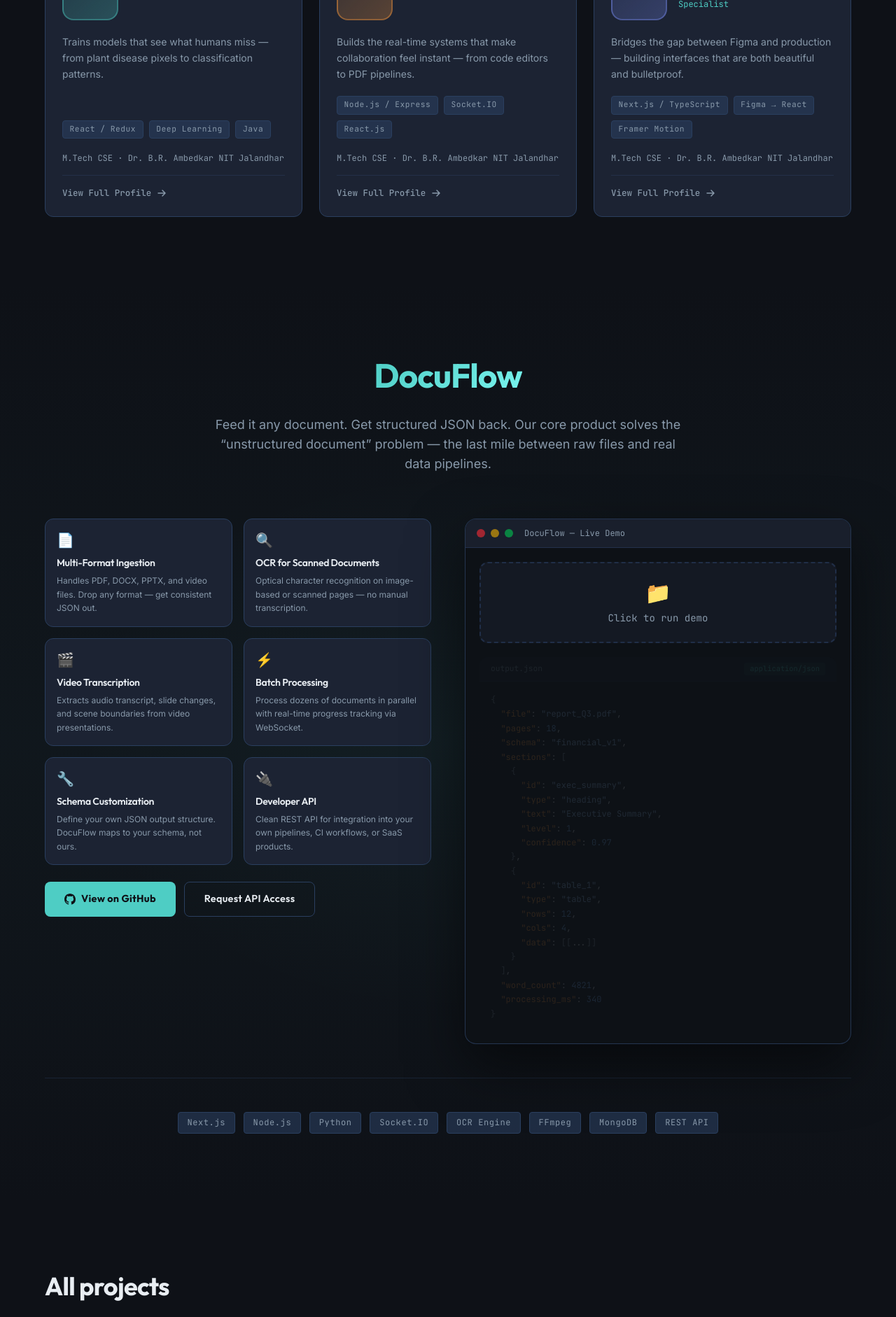
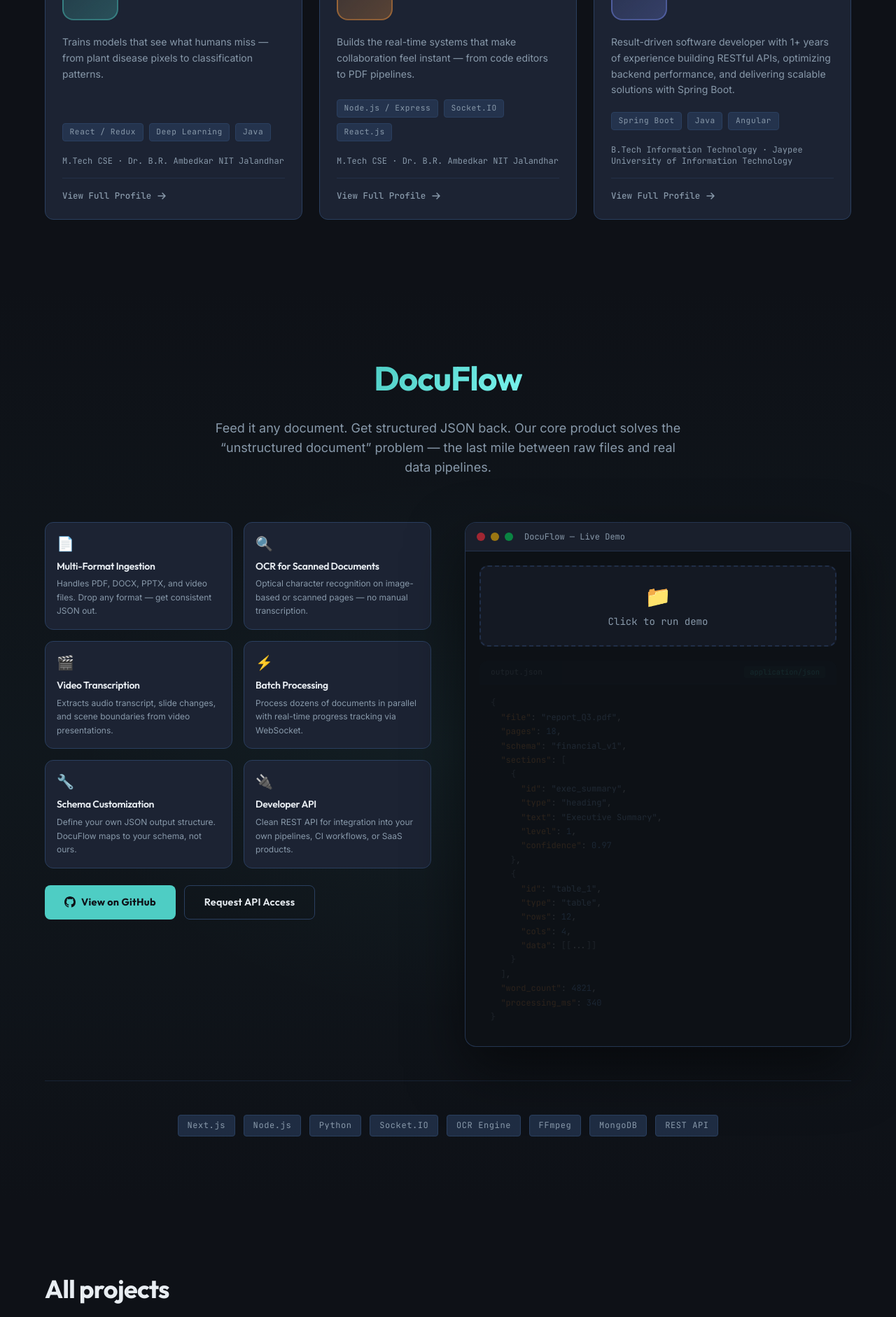
Before and after one commit to Rajkumarvarshney/portfolio_3, a Next.js app: page / in a window 1280 px wide. Shown: the part 2120-4002 px from the top of the page at 70% size. Built offline with nearby package versions, Linux system fonts and the light colour scheme.

Commit message:
feat: replace Aditya Mehra placeholder details with Kushagra Singhal's real developer profile, projects, contacts, and tech stacks

```diff
--- a/src/components/layout/Footer.tsx
+++ b/src/components/layout/Footer.tsx
@@ -129,7 +129,7 @@ export default function Footer() {
               {[
                 { name: 'Rajkumar', email: 'raj1511aryan@gmail.com', color: '#4ECDC4' },
                 { name: 'Yash', email: 'yashgarg7302@gmail.com', color: '#FF9B3C' },
-                { name: 'Aditya', email: 'aditya.mehra.dummy@email.com', color: '#7B8FF7' },
+                { name: 'Kushagra', email: 'kushagrasinghal11@gmail.com', color: '#7B8FF7' },
               ].map(({ name, email, color }) => (
                 <div key={email}>
                   <p style={{ fontFamily: 'var(--font-mono)', fontSize: '0.7rem', color, marginBottom: '0.2rem', opacity: 0.9 }}>
--- a/src/components/sections/Contact.tsx
+++ b/src/components/sections/Contact.tsx
@@ -40,10 +40,10 @@ const teamContacts = [
     color: '#FF9B3C',
   },
   {
-    name: 'Aditya Mehra',
-    role: 'Frontend / UI-UX',
-    email: 'aditya.mehra.dummy@email.com', // ⚠️ PLACEHOLDER
-    avatar: 'AM',
+    name: 'Kushagra Singhal',
+    role: 'Backend / Systems',
+    email: 'kushagrasinghal11@gmail.com',
+    avatar: 'KS',
     color: '#7B8FF7',
   },
 ];
--- a/src/components/sections/ProjectsGrid.tsx
+++ b/src/components/sections/ProjectsGrid.tsx
@@ -10,7 +10,7 @@ const filters = [
   { id: 'all', label: 'All Projects' },
   { id: 'rajkumar', label: 'Rajkumar' },
   { id: 'yash', label: 'Yash' },
-  { id: 'aditya', label: 'Aditya' },
+  { id: 'kushagra', label: 'Kushagra' },
   { id: 'ml-ai', label: 'ML & AI' },
   { id: 'full-stack', label: 'Full-Stack' },
   { id: 'frontend', label: 'Frontend' },
@@ -140,7 +140,7 @@ export default function ProjectsGrid() {
 
   const filteredProjects = projects.filter((p) => {
     if (activeFilter === 'all') return true;
-    if (['rajkumar', 'yash', 'aditya'].includes(activeFilter)) {
+    if (['rajkumar', 'yash', 'kushagra'].includes(activeFilter)) {
       return p.teamMemberIds.includes(activeFilter);
     }
     return p.category.includes(activeFilter as 'ml-ai' | 'full-stack' | 'frontend');
--- a/src/components/sections/TechStack.tsx
+++ b/src/components/sections/TechStack.tsx
@@ -17,14 +17,14 @@ const stackCategories = [
     label: 'Frontend',
     icon: '◻',
     color: '#7B8FF7',
-    items: ['React', 'Next.js', 'Tailwind CSS', 'Redux', 'Framer Motion', 'CodeMirror'],
+    items: ['React', 'Next.js', 'Angular', 'Tailwind CSS', 'Redux', 'Framer Motion', 'CodeMirror'],
   },
   {
     id: 'backend',
     label: 'Backend & APIs',
     icon: '⟳',
     color: 'var(--forge-amber)',
-    items: ['Node.js', 'Express.js', 'Socket.IO', 'REST APIs', 'GraphQL', 'Multer'],
+    items: ['Node.js', 'Express.js', 'Spring Boot', 'Spring Cloud', 'Spring Data JPA', 'Hibernate', 'REST APIs', 'Socket.IO', 'GraphQL'],
   },
   {
     id: 'data-ml',
@@ -38,7 +38,7 @@ const stackCategories = [
     label: 'Databases',
     icon: '▦',
     color: '#2ECC71',
-    items: ['MongoDB', 'Firebase', 'SQL'],
+    items: ['MongoDB', 'MySQL', 'Firebase', 'SQL'],
   },
   {
     id: 'tools',
--- a/src/data/projects.ts
+++ b/src/data/projects.ts
@@ -12,7 +12,7 @@ export const projects: Project[] = [
       'DocuFlow is TrioForge\'s core product. It ingests heterogeneous document formats and outputs clean, structured JSON that developers can immediately use in downstream pipelines. It handles OCR for scanned documents, video transcription with slide/scene extraction, batch processing, and provides an API for integration into your own toolchain.',
     techStack: ['Next.js', 'Node.js', 'Python', 'OCR', 'Socket.IO', 'REST API', 'MongoDB', 'FFmpeg'],
     category: ['flagship', 'full-stack', 'ml-ai'],
-    teamMemberIds: ['rajkumar', 'yash', 'aditya'],
+    teamMemberIds: ['rajkumar', 'yash', 'kushagra'],
     github: '#', // TODO: replace with real repo URL
     demo: '#',   // TODO: replace with live demo URL
     featured: true,
@@ -82,34 +82,34 @@ export const projects: Project[] = [
     demo: '#',
   },
 
-  // ─── Aditya's Projects (placeholder) ────────────────────────────────────────
+  // ─── Kushagra's Projects ────────────────────────────────────────────────────
   {
-    id: 'designsync',
-    title: 'DesignSync',
-    description: 'Figma-to-React component generator with live preview — bridge the gap between design and production code.',
-    techStack: ['TypeScript', 'Next.js', 'Figma API', 'React', 'Tailwind CSS'],
-    category: ['frontend'],
-    teamMemberIds: ['aditya'],
+    id: 'ecommerce-platform',
+    title: 'E-commerce Platform',
+    description: 'Full-stack microservices app for managing products, inventory, orders, and users with Spring Cloud, Spring Boot and Angular.',
+    techStack: ['Java', 'Spring Boot', 'Spring Cloud', 'Hibernate', 'Angular', 'MySQL', 'JWT'],
+    category: ['full-stack'],
+    teamMemberIds: ['kushagra'],
+    github: 'https://github.com/kushagrasinghal11',
+    demo: '#',
+  },
+  {
+    id: 'complaint-system',
+    title: 'Complaint Management System',
+    description: 'Spring Boot backend automating ticket workflow, task assignment, role-based controls, and resolution cases.',
+    techStack: ['Java', 'Spring Boot', 'Spring Data JPA', 'Spring Security', 'MySQL', 'REST API'],
+    category: ['full-stack'],
+    teamMemberIds: ['kushagra'],
     github: '#',
     demo: '#',
   },
   {
-    id: 'taskflow',
-    title: 'TaskFlow',
-    description: 'Kanban-style team task manager with drag-and-drop, real-time sync, and collaborative workspace management.',
-    techStack: ['React', 'TypeScript', 'Socket.IO', 'Node.js', 'Framer Motion'],
+    id: 'university-system',
+    title: 'University Management System',
+    description: 'Academic portal managing student records, faculty operations, and course schedules across 3 active universities.',
+    techStack: ['Angular', 'Spring Boot', 'MySQL', 'REST API', 'MVC Architecture'],
     category: ['full-stack'],
-    teamMemberIds: ['aditya'],
-    github: '#',
-    demo: '#',
-  },
-  {
-    id: 'weatherly',
-    title: 'Weatherly',
-    description: 'Location-aware weather dashboard with animated data visualizations and multi-day forecast panels.',
-    techStack: ['Next.js', 'TypeScript', 'REST APIs', 'Framer Motion', 'Chart.js'],
-    category: ['frontend'],
-    teamMemberIds: ['aditya'],
+    teamMemberIds: ['kushagra'],
     github: '#',
     demo: '#',
   },
--- a/src/data/team.ts
+++ b/src/data/team.ts
@@ -91,46 +91,55 @@ export const teamMembers: TeamMember[] = [
     },
   },
   {
-    id: 'aditya',
-    name: 'Aditya Mehra',
-    role: 'Frontend Engineer & UI/UX Specialist',
-    tagline: 'Bridges the gap between Figma and production — building interfaces that are both beautiful and bulletproof.',
-    avatar: 'AM',
+    id: 'kushagra',
+    name: 'Kushagra Singhal',
+    role: 'Backend / Systems Engineer',
+    tagline: 'Result-driven software developer with 1+ years of experience building RESTful APIs, optimizing backend performance, and delivering scalable solutions with Spring Boot.',
+    avatar: 'KS',
     avatarColor: '#7B8FF7',
-    // ⚠️ PLACEHOLDER — replace with real details when available
     education: [
       {
-        degree: 'M.Tech CSE',
-        institution: 'Dr. B.R. Ambedkar NIT Jalandhar',
-        year: '2024–present',
+        degree: 'B.Tech Information Technology',
+        institution: 'Jaypee University of Information Technology',
+        year: '2020–2024',
       },
       {
-        degree: 'B.Tech CSE',
-        institution: 'Delhi Technological University',
-        year: '2020–2024',
-        cgpa: '8.4',
+        degree: 'Senior Secondary (CBSE)',
+        institution: 'Dayawati Modi Academy',
+        year: '2019–2020',
       },
     ],
     experience: [
       {
-        company: 'Pixel Nest Studios',
-        role: 'Frontend Intern',
-        period: 'May – Jul 2023',
+        company: 'Oodles Technologies',
+        role: 'Software Developer',
+        period: 'Jan 2026–Present',
         highlights: [
-          'Built responsive marketing sites and design-system components for client products',
-          'Translated Figma designs into pixel-perfect, accessible React components',
-          'Introduced component documentation practices adopted by the full team',
+          'Built Spring Boot RESTful APIs automating ticket assignment & complaints resolution',
+          'Designed and optimized MySQL schemas for users, tickets, and departments',
+          'Implemented JWT-based authentication & role-based access control via Spring Security',
+          'Collaborated cross-functionally on ticket workflow tracking and reporting dashboards',
+        ],
+      },
+      {
+        company: 'JIL Information Technology (Jaypee Group)',
+        role: 'Software Developer',
+        period: 'Aug 2024–Jul 2025',
+        highlights: [
+          'Developed UMS backend services & Angular frontends serving 10,000+ students and staff across 3 universities',
+          'Designed modular REST APIs for student records, faculty data, and course management using MVC architecture',
+          'Optimized database queries and schemas for high-volume operations',
         ],
       },
     ],
-    skills: ['TypeScript', 'Next.js', 'React', 'Tailwind CSS', 'Framer Motion', 'Figma', 'GraphQL', 'REST APIs'],
-    topSkills: ['Next.js / TypeScript', 'Figma → React', 'Framer Motion'],
-    projects: ['designsync', 'taskflow', 'weatherly'],
-    interests: ['Design Systems', 'Motion Design', 'Typography'],
+    skills: ['Java', 'HTML', 'CSS', 'JavaScript', 'SQL', 'Spring Boot', 'Spring Cloud', 'Spring Data JPA', 'Hibernate', 'Angular', 'MySQL', 'Git', 'GitHub', 'VS Code'],
+    topSkills: ['Spring Boot', 'Java', 'Angular'],
+    projects: ['ecommerce-platform', 'complaint-system', 'university-system'],
+    interests: ['Systems Design', 'LeetCode (100+ solved)', 'Open Source', 'Backend Architecture'],
     contact: {
-      email: 'aditya.mehra.dummy@email.com', // ⚠️ PLACEHOLDER
-      github: 'https://github.com/', // TODO: replace with real GitHub URL
-      linkedin: 'https://linkedin.com/in/', // TODO: replace with real LinkedIn URL
+      email: 'kushagrasinghal11@gmail.com',
+      github: 'https://github.com/kushagrasinghal11',
+      linkedin: 'https://linkedin.com/in/kushagrasinghal11',
     },
   },
 ];
```
